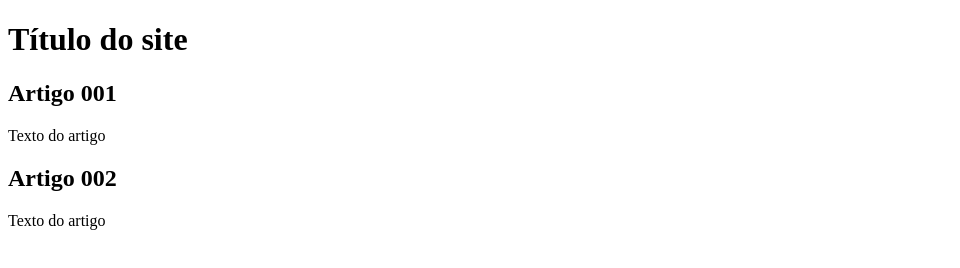
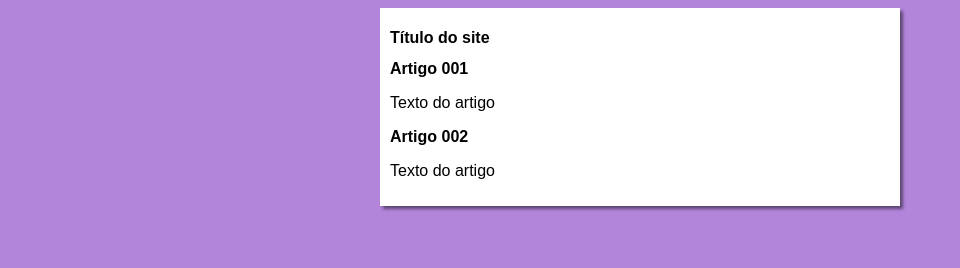
Before and after one commit to lfmldev/guanabara-projeto-site, a plain HTML site: page index.html in a window 1280 px wide. Shown: the whole page, without its empty margins (0-960 px from the left). Drawn offline with Linux system fonts and the light colour scheme.

Commit message:
inicio design

```diff
--- /dev/null
+++ b/estilos/style.css
@@ -0,0 +1,16 @@
+* {
+    font-family: Arial, Helvetica, sans-serif;
+    font-size: 16px;
+}
+
+body {
+    background-color: rgb(178, 133, 219);
+}
+
+main {
+    background-color: white;
+    width: 500px;
+    margin: auto;
+    padding: 10px;
+    box-shadow: 3px 3px 3px rgba(0, 0, 0, 0.473);
+}
--- a/index.html
+++ b/index.html
@@ -5,6 +5,7 @@
     <meta http-equiv="X-UA-Compatible" content="IE=edge">
     <meta name="viewport" content="width=device-width, initial-scale=1.0">
     <title>Título do site</title>
+    <link rel="stylesheet" href="estilos/style.css">
 </head>
 <body>
     <main>
```
